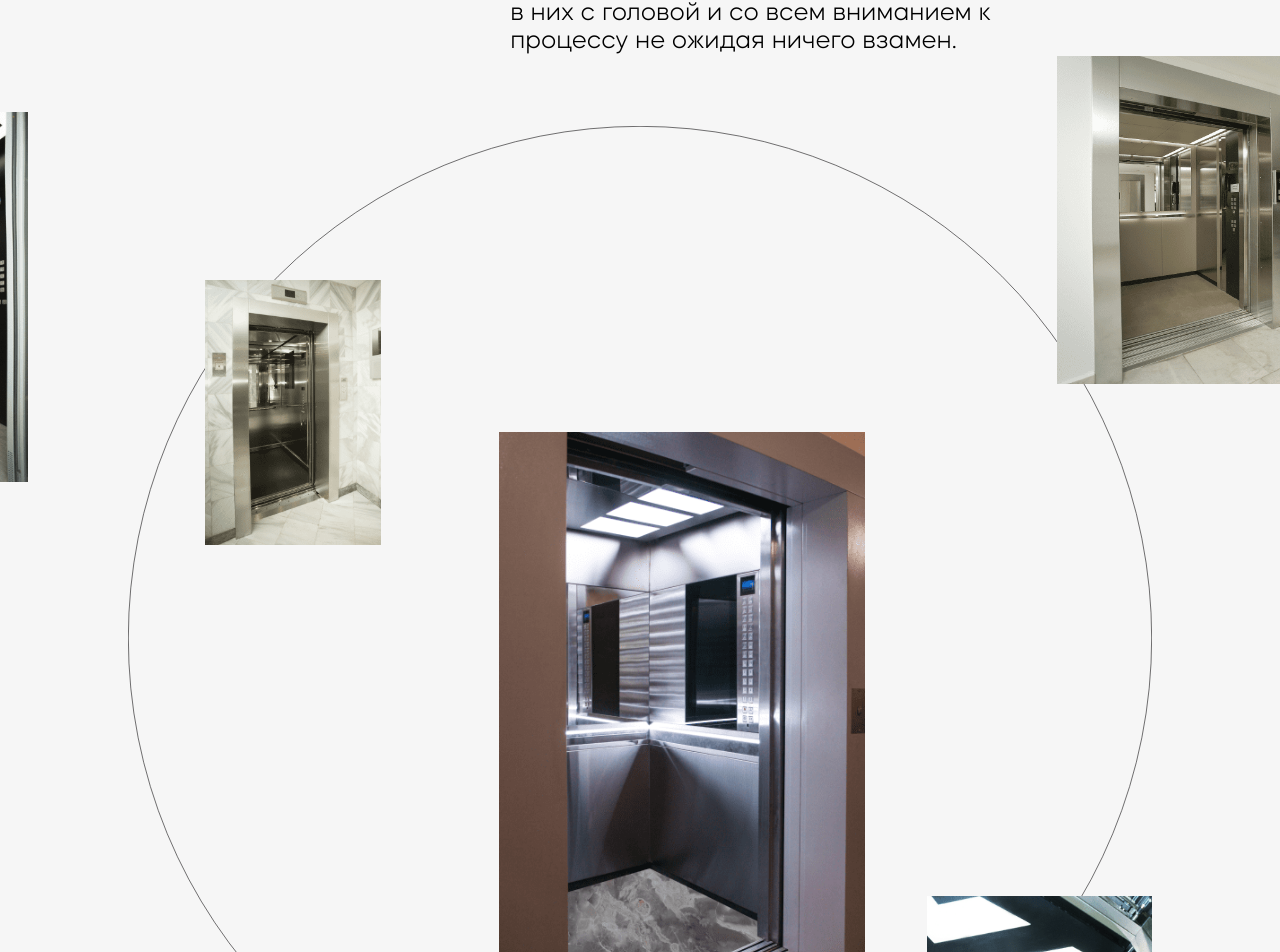
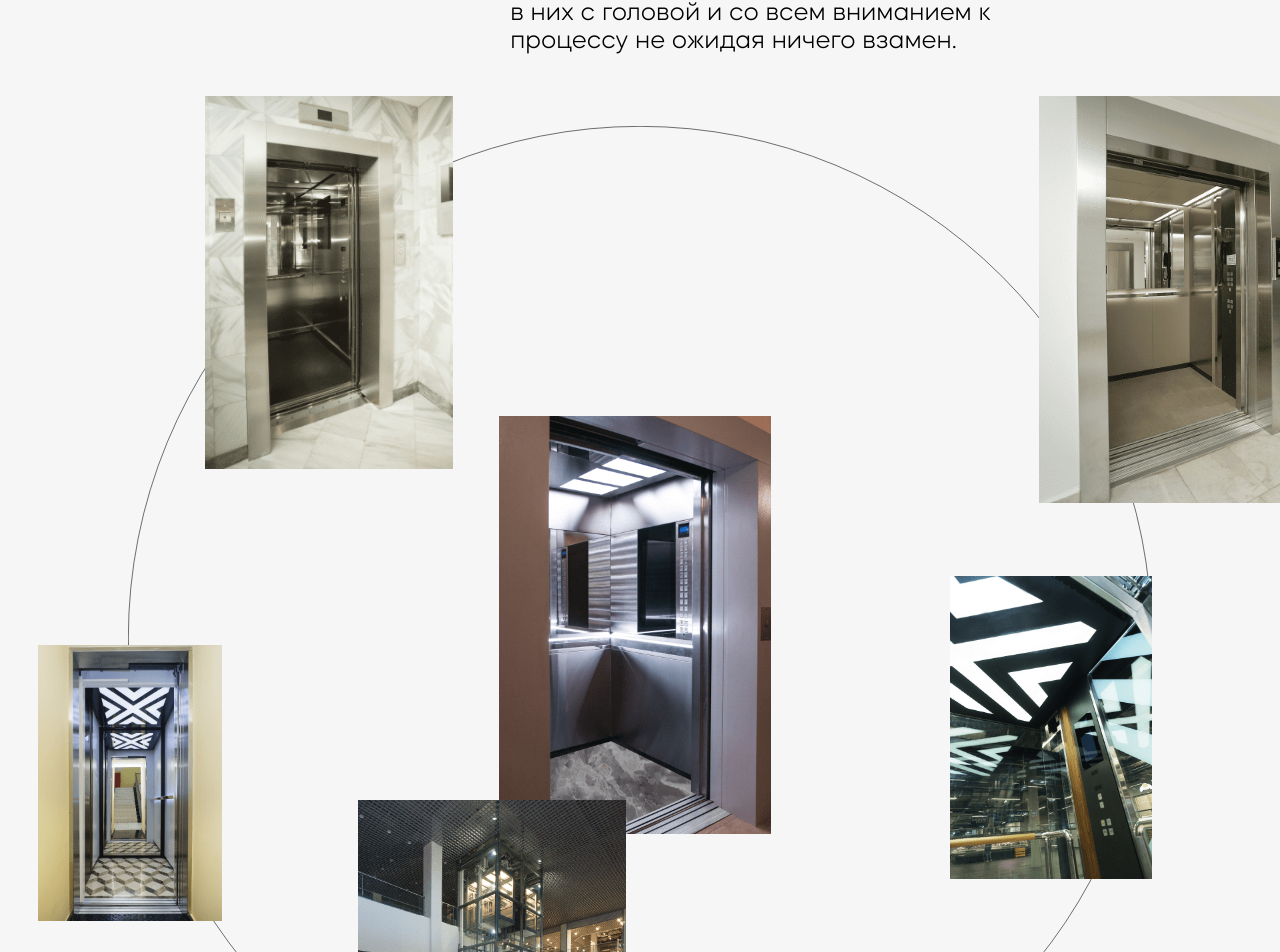
Before and after one commit to raAndrievskiy/sbl-design, a React (Create React App) app: page / in a window 1280 px wide. Shown: the part 3937-4889 px from the top of the page. Built offline with nearby package versions, Linux system fonts and the light colour scheme.

Commit message:
test deploy

```diff
--- a/src/App.tsx
+++ b/src/App.tsx
@@ -5,6 +5,7 @@ import { Footer, Header, Preloader } from './components'
 import { Main, Premium, Special, About } from './pages'
 
 const App: React.FC = () => {
+
   return (
     <BrowserRouter>
       <Header />
--- a/src/assets/icons/CircleIcon.tsx
+++ b/src/assets/icons/CircleIcon.tsx
@@ -1,16 +1,20 @@
+import React from 'react'
 import { IconProps } from './types'
 
-export const CircleIcon = ({ className, style }: IconProps) => {
+export const CircleIcon = React.forwardRef<SVGSVGElement, IconProps>(
+  (props, ref) => {
+    const { className } = props
+
     return (
       <svg
         className={className}
-      // width="1556"
-      // height="1556"
-      style={style}
+        ref={ref}
+        {...props}
         viewBox="0 0 1556 1556"
         fill="none"
         xmlns="http://www.w3.org/2000/svg">
         <circle cx="778" cy="778" r="777.5" stroke="#282728" />
       </svg>
     )
-}
+  },
+)
--- a/src/assets/icons/types.tsx
+++ b/src/assets/icons/types.tsx
@@ -1,3 +1,4 @@
+import { Ref } from 'react'
 export interface IconProps {
   width?: number
   height?: number
--- a/src/pages/About/components/History/components/Description/Description.tsx
+++ b/src/pages/About/components/History/components/Description/Description.tsx
@@ -36,7 +36,7 @@ export const Description: React.FC = () => {
         end: 'bottom center',
         // end: 'bottom-=10vh center',
         scrub: 0.5,
-        markers: true,
+        // markers: true,
       },
     })
 
--- a/src/pages/Main/components/Portfolio/Portfolio.tsx
+++ b/src/pages/Main/components/Portfolio/Portfolio.tsx
@@ -6,11 +6,14 @@ import { Title } from '../../../../components'
 import { portfolioImagesData } from './portfolioImagesData'
 
 import styles from './styles.module.scss'
+import { Link } from 'react-router-dom'
 
 export const Portfolio: React.FC = () => {
   const [position, setPosition] = useState({ x: 0, y: 0 })
+  const [circle, setCircle] = useState({ x: 0, y: 0 })
   const portfolioRef = useRef<HTMLDivElement>(null)
   const itemRefs = useRef<Array<HTMLImageElement | null>>([])
+  const circleRef = useRef(null)
 
   useEffect(() => {
     gsap.to(itemRefs.current, {
@@ -24,13 +27,29 @@ export const Portfolio: React.FC = () => {
       },
       ease: 'power2.out',
     })
-  }, [position])
+
+    if (circleRef.current) {
+      console.log('circleRef.curren: ', circleRef.current)
+      gsap.to(circleRef.current, {
+        x: index => {
+          console.log('index:ч ', index)
+          return -(circle.x / 50)
+        },
+        y: (index, target) => {
+          console.log('index:н ', index)
+          return -(circle.y / 50)
+        },
+        ease: 'power2.out',
+      })
+    }
+  }, [position, circle])
 
   useLayoutEffect(() => {
     const portfolio = portfolioRef.current
 
     const setFromEvent = (event: any) => {
       setPosition({ x: event.clientX, y: event.clientY })
+      setCircle({ x: event.clientX, y: event.clientY })
     }
 
     if (portfolio) {
@@ -50,18 +69,19 @@ export const Portfolio: React.FC = () => {
   }
 
   return (
+    <Link to="/about">
       <div className={`${styles.portfolio} portfolio`}>
         <Title children="Проекты" />
         <span className={styles.portfolioDescription}>
           Разрабатывая подобные идеи ты входишь в них с головой и со всем
-        вниманием к процессу не ожидая ничего взамен. Разрабатывая подобные идеи
-        ты входишь в них с головой и со всем вниманием к процессу не ожидая
-        ничего взамен.
+          вниманием к процессу не ожидая ничего взамен. Разрабатывая подобные
+          идеи ты входишь в них с головой и со всем вниманием к процессу не
+          ожидая ничего взамен.
         </span>
         <div className={styles.portfolioImages} ref={portfolioRef}>
           <CircleIcon
             className={`${styles.circleIcon} circleIcon`}
-          // style={circleStyle}
+            ref={circleRef}
           />
           {portfolioImagesData.map((images, index) => (
             <img
@@ -76,5 +96,6 @@ export const Portfolio: React.FC = () => {
           ))}
         </div>
       </div>
+    </Link>
   )
 }
--- a/src/pages/Main/components/Portfolio/styles.module.scss
+++ b/src/pages/Main/components/Portfolio/styles.module.scss
@@ -10,24 +10,10 @@
   display: block;
   max-width: 535px;
   margin: 0 18.34vw 0 auto;
-
-  @media screen and (max-width: 1440px) {
-
-  }
-
-  @media screen and (max-width: 1024px) {
-
-  }
-
-  @media screen and (max-width: 768px) {
-
-  }
-
-  @media screen and (max-width: 375px) {
-  }
 }
 
 .portfolioImages {
+  height: auto;
   position: relative;
   width: 100%;
   height: 100%;
@@ -66,165 +52,67 @@
 }
 
 .portfolioImage1 {
+  height: auto;
+  width: 16.20vw;
   position: absolute;
-  top: 7vh;
+  top: 0;
   left: -17vw;
 
-  @media screen and (max-width: 1440px) {
-    width: 246px;
-    height: 370px;
-  }
-
-  @media screen and (max-width: 1024px) {
-    width: 195px;
-    height: 293px;
-  }
-
-  @media screen and (max-width: 768px) {
-    width: 143px;
-    height: 214px;
-  }
-
-  @media screen and (max-width: 375px) {}
 }
 
 .portfolioImage2 {
+  height: auto;
+  width: 19.39vw;
   position: absolute;
-  top: 28vh;
+  top: 5vh;
   left: 16vw;
 
-  @media screen and (max-width: 1440px) {
-    width: 176px;
-    height: 265px;
-  }
-
-  @media screen and (max-width: 1024px) {
-    width: 157px;
-    height: 236px;
-  }
-
-  @media screen and (max-width: 768px) {
-    width: 107px;
-    height: 161px;
-  }
-
-  @media screen and (max-width: 375px) {}
 }
 
 .portfolioImage3 {
+  height: auto;
   position: absolute;
-  top: 47vh;
+  top: 45vh;
   left: 39vw;
   z-index: -1;
+  width: 21.25vw;
 
-  @media screen and (max-width: 1440px) {
-    width: 366px;
-    height: 561px;
-  }
-
-  @media screen and (max-width: 1024px) {
-    width: 313px;
-    height: 480px;
-  }
-
-  @media screen and (max-width: 768px) {
-    width: 232px;
-    height: 355px;
-  }
-
-  @media screen and (max-width: 375px) {}
 }
 
 .portfolioImage4 {
+  height: auto;
   position: absolute;
-  top: 0vh;
+  width: 18.85vw;
+  top: 5vh;
   right: 0vw;
 
-  @media screen and (max-width: 1440px) {
-    width: 223px;
-    height: 328px;
-  }
-
-  @media screen and (max-width: 1024px) {
-    width: 223px;
-    height: 328px;
-  }
-
-  @media screen and (max-width: 768px) {
-    width: 186px;
-    height: 273px;
-  }
-
-  @media screen and (max-width: 375px) {}
 }
 
 .portfolioImage5 {
+  height: auto;
+  width: 14.38vw;
+  top: 25vh;
   position: absolute;
   left: 3vw;
-  top: 118vh;
+  top: 45.99vw;
 
-  @media screen and (max-width: 1440px) {
-    width: 227px;
-    height: 339px;
-  }
-
-  @media screen and (max-width: 1024px) {
-    width: 176px;
-    height: 263px;
-  }
-
-  @media screen and (max-width: 768px) {
-    width: 127px;
-    height: 190px;
-  }
-
-  @media screen and (max-width: 375px) {}
 }
 
 .portfolioImage6 {
+  width: 20.89vw;
+  height: auto;
   position: absolute;
   left: 28vw;
-  top: 130vh;
-
-  @media screen and (max-width: 1440px) {
-    width: 271px;
-      height: 407px;
-  }
-
-  @media screen and (max-width: 1024px) {
-    width: 214px;
-    height: 321px;
-  }
-
-  @media screen and (max-width: 768px) {
-    width: 168px;
-    height: 252px;
-  }
-
-  @media screen and (max-width: 375px) {}
+  top: 93vh;
 }
 
 .portfolioImage7 {
+  height: auto;
   position: absolute;
-  top: 105vh;
+  top: 105px;
+  top: 65vh;
   right: 10vw;
-
-  @media screen and (max-width: 1440px) {
-    width: 225px;
-    height: 337px;
-  }
-
-  @media screen and (max-width: 1024px) {
-    width: 201px;
-    height: 301px;
-  }
-
-  @media screen and (max-width: 768px) {
-    width: 179px;
-    height: 268px;
-  }
-
-  @media screen and (max-width: 375px) {}
+  width: 15.78vw;
 }
 
 
--- a/src/pages/Premium/Premium.tsx
+++ b/src/pages/Premium/Premium.tsx
@@ -9,6 +9,7 @@ export const Premium: React.FC = () => {
   useEffect(() => {
     window.scrollTo(0, 0)
   }, [])
+
   return (
     <>
       <ImageBackground text="Premium" />
--- a/src/pages/Premium/components/QualityWork/styles.module.scss
+++ b/src/pages/Premium/components/QualityWork/styles.module.scss
@@ -1,5 +1,6 @@
 .qualityWorkWrap {
   overflow: hidden;
+  margin-top: 15.63vw;
 }
 
 .qualityWork {
--- a/src/pages/Premium/components/Slider/styles.module.scss
+++ b/src/pages/Premium/components/Slider/styles.module.scss
@@ -20,11 +20,14 @@
 
 .sliderWrap {
   overflow-x: hidden;
-  height: 300vh;
+  // height: 300vh;
 }
 
 .slider {
+  width: 100vw;
   height: 100vh;
+  position: sticky;
+  top: 0;
   // &:-webkit-scrollbar {
   //   display: none;
   // }
```
Also changed, not shown: src/pages/Premium/components/Slider/Slider.js (+23 -30 lines). Lines whose indentation alone changed are shown as unchanged.
